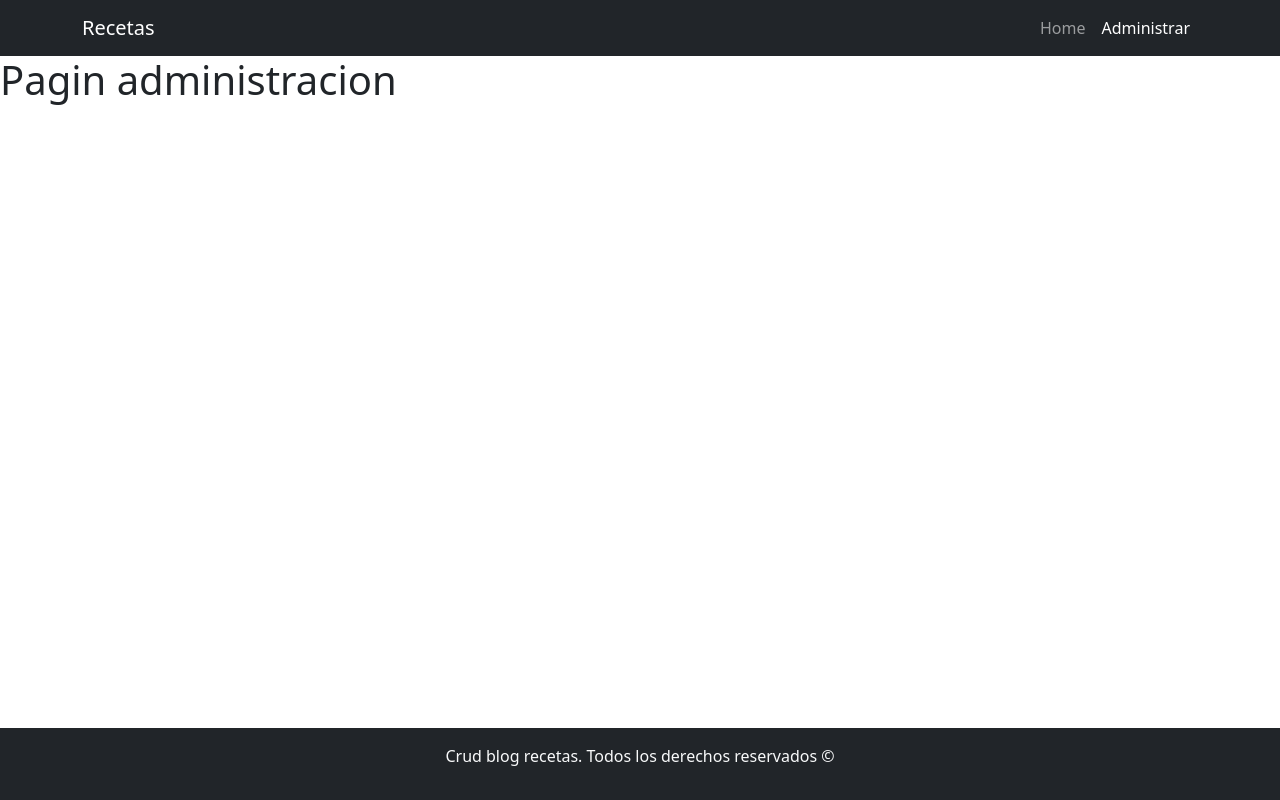
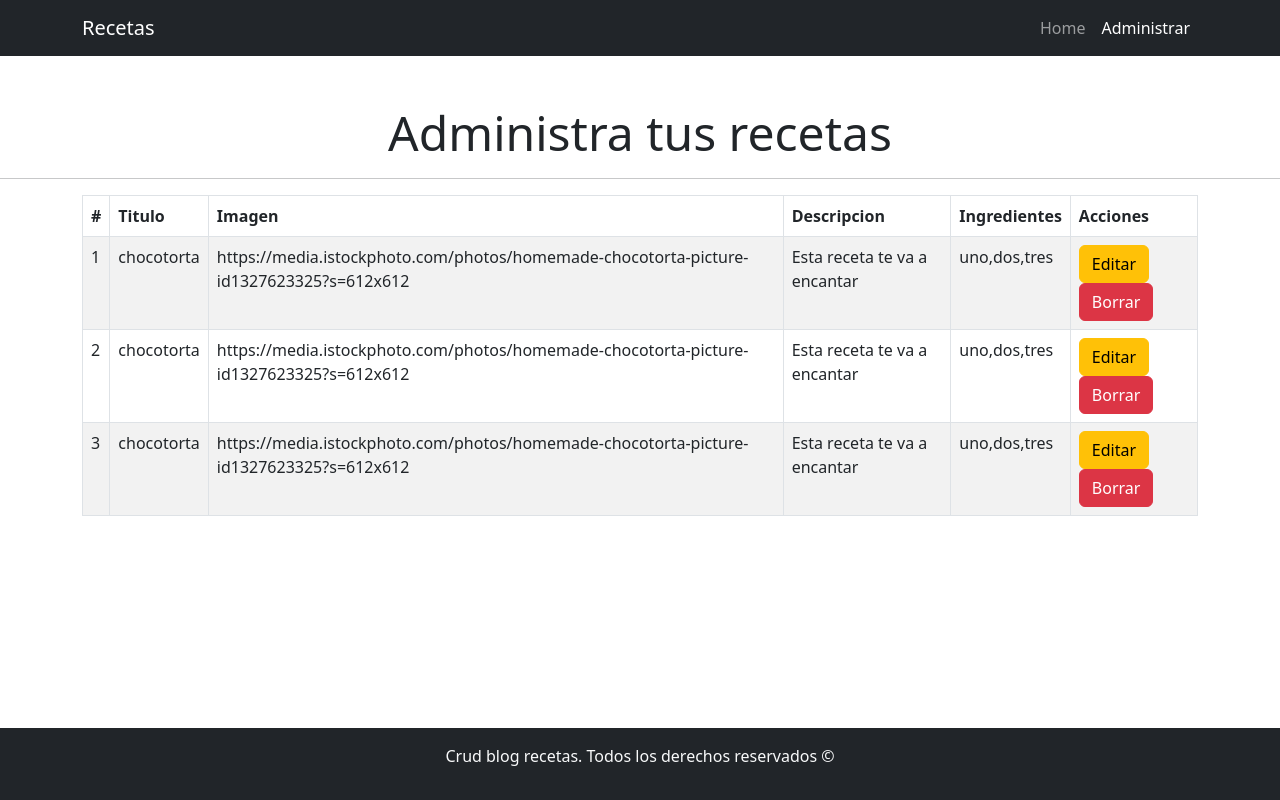
Before and after one commit to franAndrad/blogreceta-crud, a React (Create React App) app: page /administrar in a window 1280 px wide. Built offline with nearby package versions, Linux system fonts and the light colour scheme; data requests are answered from the project's data file.

Commit message:
se maqueto la pagina de administracion

```diff
--- a/db.json
+++ b/db.json
@@ -3,30 +3,21 @@
     {
       "id": 1,
       "titulo": "chocotorta",
-      "ingredientes":{
-        "primer": "2 Queso crema 250g",
-        "segundo": "3 paquetes chocolina"
-      },
+      "ingredientes":"uno,dos,tres",
       "descripcion": " Esta receta te va a encantar",
       "imagen": "https://media.istockphoto.com/photos/homemade-chocotorta-picture-id1327623325?s=612x612"
     },
     {
       "id": 2,
       "titulo": "chocotorta",
-      "ingredientes":{
-        "primer": "2 Queso crema 250g",
-        "segundo": "3 paquetes chocolina"
-      },
+      "ingredientes":"uno,dos,tres",
       "descripcion":" Esta receta te va a encantar",
       "imagen": "https://media.istockphoto.com/photos/homemade-chocotorta-picture-id1327623325?s=612x612"
     },
     {
       "id": 3,
       "titulo": "chocotorta",
-      "ingredientes":{
-        "primer": "2 Queso crema 250g",
-        "segundo": "3 paquetes chocolina"
-      },
+      "ingredientes":"uno,dos,tres",
       "descripcion": " Esta receta te va a encantar",
       "imagen": "https://media.istockphoto.com/photos/homemade-chocotorta-picture-id1327623325?s=612x612"
     }
--- a/src/components/views/receta/AdministrarReceta.js
+++ b/src/components/views/receta/AdministrarReceta.js
@@ -1,9 +1,48 @@
-import React from 'react';
+import React, {useEffect, useState} from 'react';
+import { Table, Container } from 'react-bootstrap';
+import ItemReceta from './ItemReceta';
 
 const AdministrarReceta = () => {
+
+    const [listaRecetas,setListaRecetas] = useState([]);
+    const URL = "http://localhost:3005/recetas";
+
+    useEffect(()=>{
+        consultarAPI();
+    },[])
+
+    const consultarAPI = async () =>{
+        const respuesta = await fetch(URL);
+        const obtenerRecetas = await respuesta.json();
+        setListaRecetas(obtenerRecetas);
+    }
     return (
         <div>
-            <h1>Pagin administracion</h1>
+            <h1 className='display-5 mt-5 text-center'>Administra tus recetas</h1>
+            <hr />
+            <Container>
+
+            <Table striped bordered hover responsive>
+                <thead>
+                    <tr>
+                        <th>#</th>
+                        <th>Titulo</th>
+                        <th>Imagen</th>
+                        <th>Descripcion</th>
+                        <th>Ingredientes</th>
+                        <th>Acciones</th>
+                    </tr>
+                </thead>
+                <tbody>
+                {
+                    listaRecetas.map((receta)=>
+                    <ItemReceta key={receta.id} receta={receta}></ItemReceta>
+                    )
+                }
+                </tbody>
+            </Table>
+            </Container>
+
         </div>
     );
 };
--- /dev/null
+++ b/src/components/views/receta/ItemReceta.js
@@ -0,0 +1,20 @@
+import React from 'react';
+import { Button } from 'react-bootstrap';
+import { Link } from 'react-router-dom';
+const ItemReceta = (props) => {
+    return (
+        <tr>
+            <td>{props.receta.id}</td>
+            <td>{props.receta.titulo}</td>
+            <td>{props.receta.imagen}</td>
+            <td>{props.receta.descripcion}</td>
+            <td>{props.receta.ingredientes}</td>
+            <td>
+                <Link to={`/administrar/editar/${props.receta.id}`} className='btn btn-warning'>Editar</Link>
+                <Button variant='danger'>Borrar</Button>
+            </td>
+        </tr>
+    );
+};
+
+export default ItemReceta;
```
Also changed, not shown: src/components/views/receta/Ingredientes.js (added).
